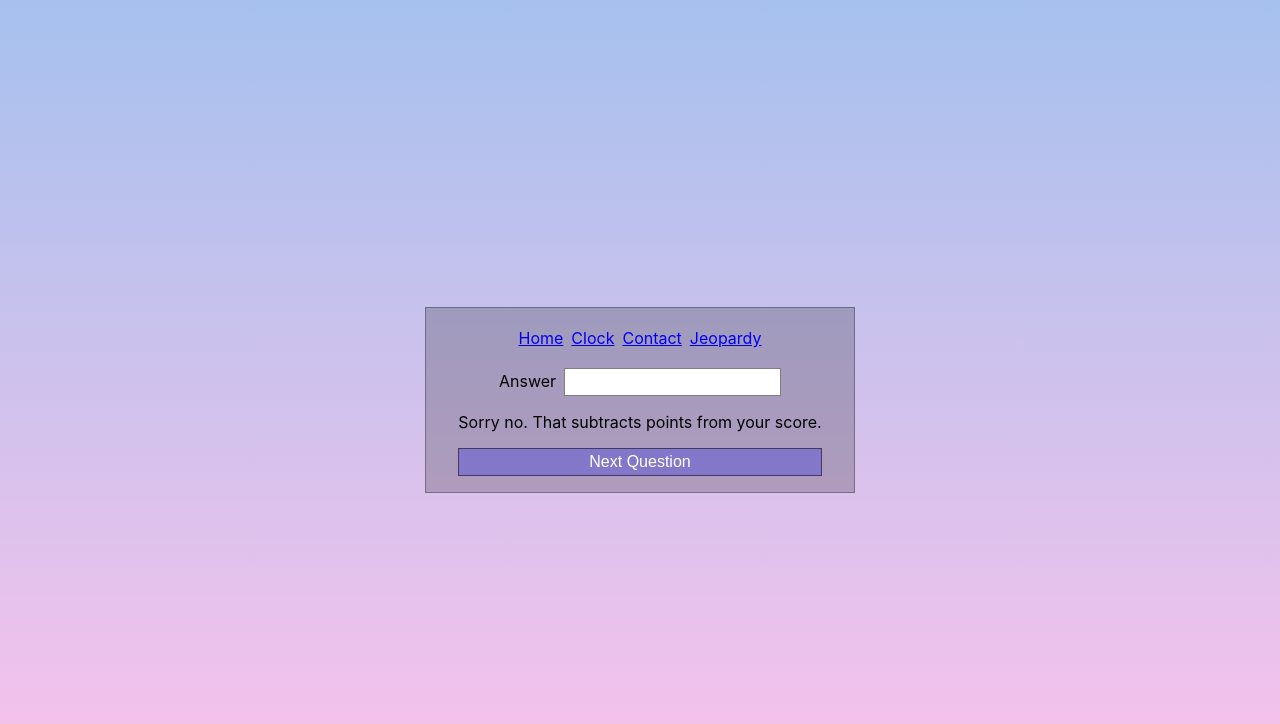
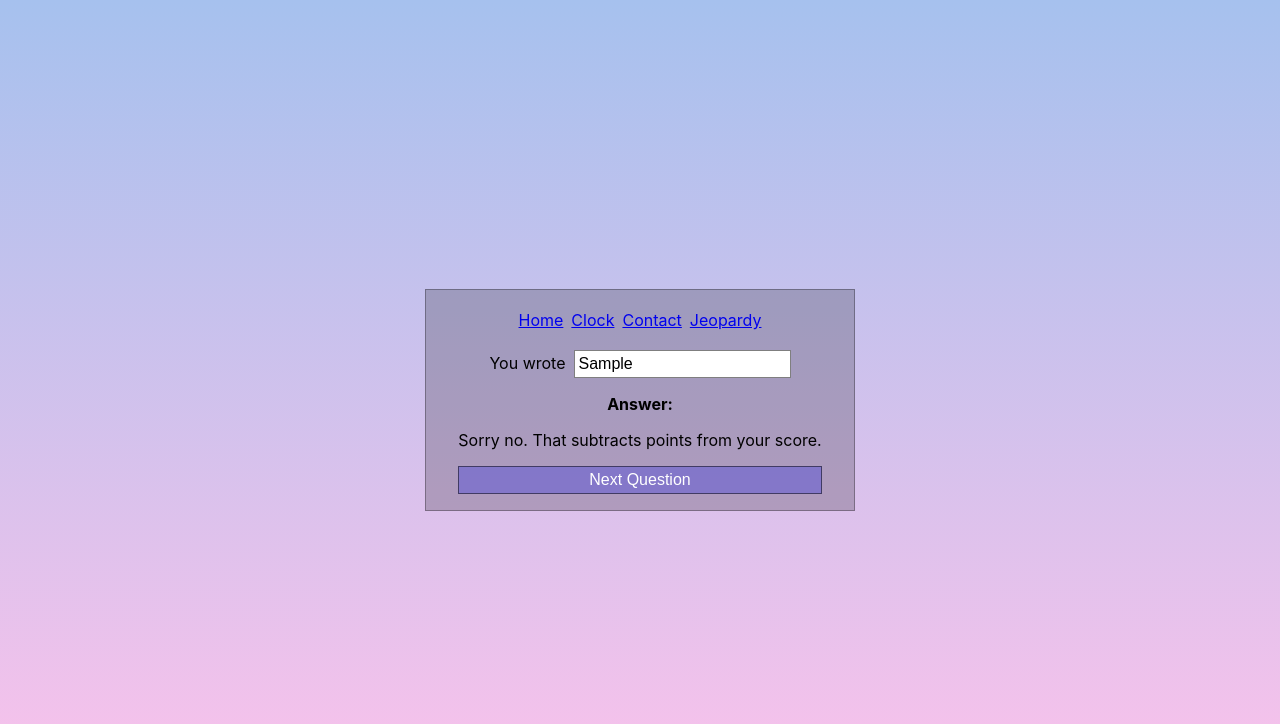
Before and after one commit to lesa671/welcome-react-routing-assessment, a React (Create React App) app: page /jeopardy in a window 1280 px wide. Both pictures are taken after typing "Sample" into the empty fields and a click on the button "Submit". Shown: the top 724 px of the page. Built offline with nearby package versions, Linux system fonts and the light colour scheme; no server answers.

Commit message:
updated Joepardy component to fix blank answer submission error

```diff
--- a/src/components/jeopardy/Jeopardy.js
+++ b/src/components/jeopardy/Jeopardy.js
@@ -127,18 +127,21 @@ class Jeopardy extends Component {
 
         if (this.state.submitted && this.state.guess) {
 
-            if (this.state.data.answer.toLowerCase().includes(this.state.guess.toLowerCase())) {
+            if (this.state.data.answer.toLowerCase().includes((this.state.guess.toLowerCase()))) {
                 return (
                     <div>
                         <div>
-                            <label htmlFor="answer">Answer</label>
+                            <label htmlFor="answer">You wrote</label>
                             <input
                                 type="text"
-                                answer='answer'
-                                value={this.state.data.answer}
+                                answer="answer"
+                                value={this.state.guess}
                                 readOnly
                             />
                         </div>
+                        <p>
+                            <strong>Answer:</strong> {this.state.data.answer}
+                        </p>
                         <p>
                             Correct! That adds {this.state.data.value} points to your score.
                         </p>
@@ -152,14 +155,17 @@ class Jeopardy extends Component {
                 return (
                     <div>
                         <div>
-                            <label htmlFor="answer">Answer</label>
+                            <label htmlFor="answer">You wrote</label>
                             <input
                                 type="text"
-                                answer='answer'
-                                value={this.state.data.answer}
+                                answer="answer"
+                                value={this.state.guess}
                                 readOnly
                             />
                         </div>
+                        <p>
+                            <strong>Answer:</strong> {this.state.data.answer}
+                        </p>
                         <p>
                             Sorry no. That subtracts {this.state.data.value} points from your score.
                         </p>
@@ -171,7 +177,7 @@ class Jeopardy extends Component {
         }
 
         return (
-            <div className='Jeopardy'>
+            <div className='Jeopardy' >
                 <Display
                     data={this.state.data}
                     score={this.state.score}
@@ -182,25 +188,6 @@ class Jeopardy extends Component {
                     value={this.guess}
                     handleGuess={this.handleGuess}
                 />
-                {/* <strong>Score:</strong> {this.state.score} <br />
-                <strong>Category:</strong> {this.state.data.category.title} <br />
-                <strong>Question:</strong> {this.state.data.question} <br />
-                <strong>Value:</strong> {this.state.data.value} <br />
-
-                <form onSubmit={this.handleSubmit}>
-                    <div>
-                        <label htmlFor='guess'>Your answer</label>
-                        <input
-                            type="text"
-                            guess='guess'
-                            value={this.state.guess}
-                            onChange={this.handleGuess}
-                        />
-                    </div>
-
-                    <button>Submit</button>
-
-                </form> */}
             </div>
         );
     }
```
